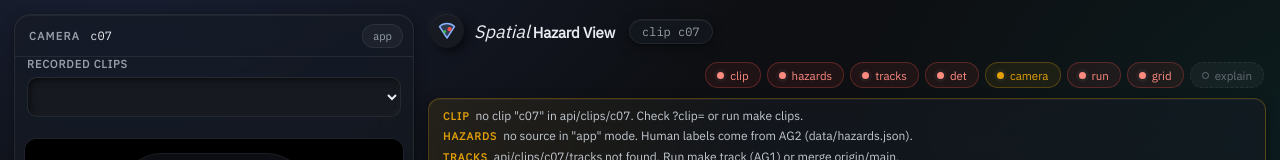
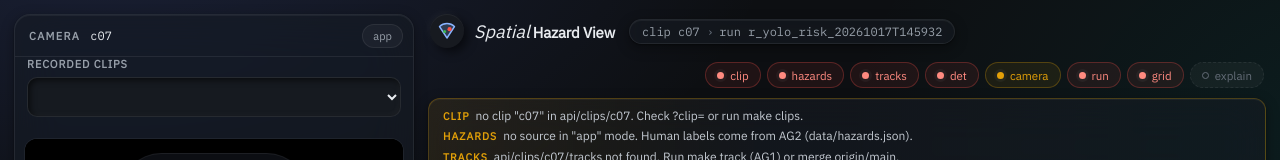
Before and after one commit to mosesman831/developing-hazard, a plain HTML site: page spatial/index.html in a window 1280 px wide. Shown: the top 160 px of the page. Drawn offline with Linux system fonts and the light colour scheme; no server answers.

Commit message:
Default the bare spatial page to the c07 demo run.
When no clip and no run are in the query, open r_yolo_risk_20261017T145932 so the agent click is on screen. An explicit ?run= still wins.

```diff
--- a/spatial/index.html
+++ b/spatial/index.html
@@ -103,9 +103,11 @@ const q = new URLSearchParams(location.search);
 const usePreset = q.get('src') === 'preset';
 const $ = (id) => document.getElementById(id);
 let presetId = presetById(q.get('preset')).id;
-let clipId = usePreset ? presetId : (q.get('clip') || 'c07');
+const clipParam = q.get('clip');
+let clipId = usePreset ? presetId : (clipParam || 'c07');
 let src = usePreset ? 'preset' : (q.get('src') || 'app');
-let runId = usePreset ? 'preview' : q.get('run');
+// Bare /spatial/ opens c07 on the demo run. An explicit ?run= always wins.
+let runId = usePreset ? 'preview' : (q.get('run') || (!clipParam ? 'r_yolo_risk_20261017T145932' : null));
 const fileApi = devApi();
 const api = {
   async getJSON(rel) {
```
